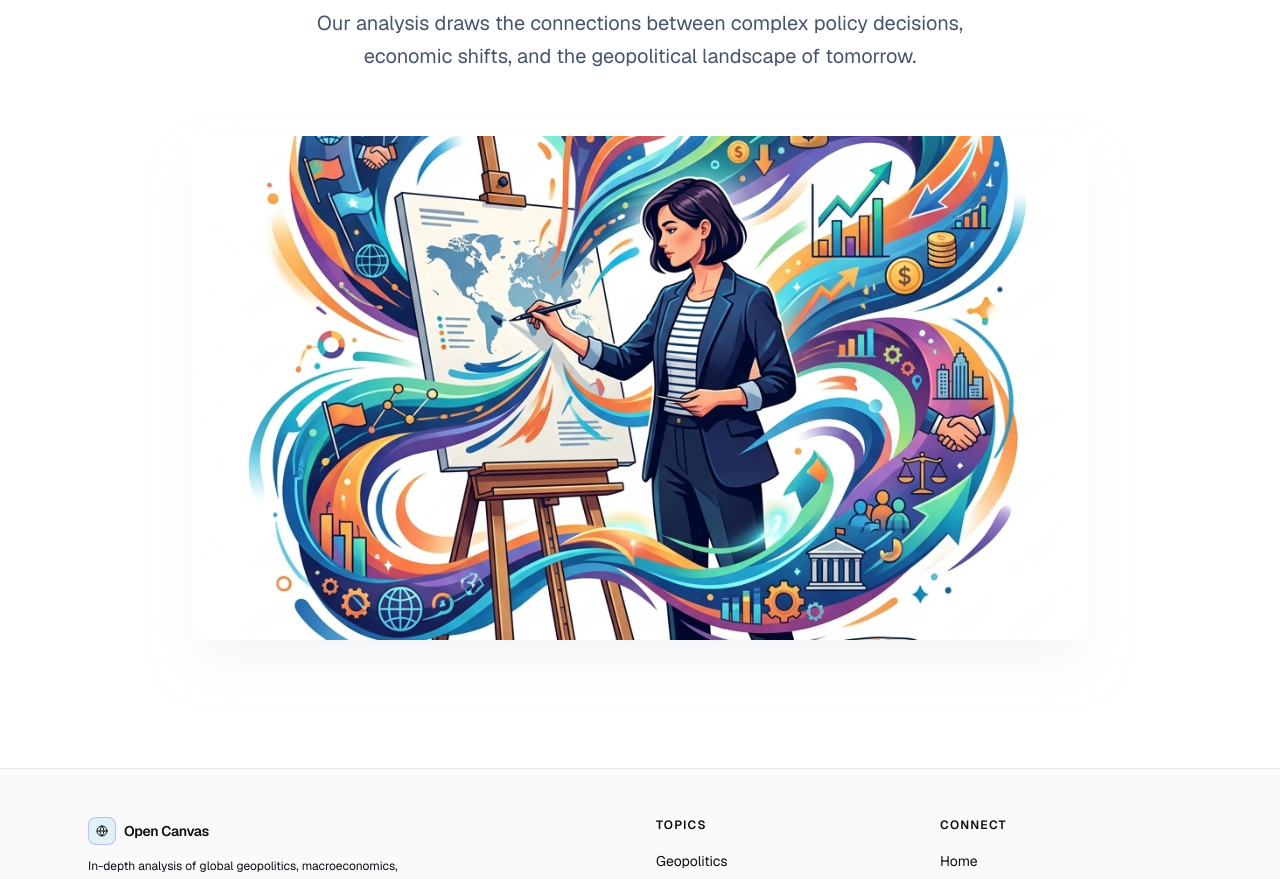
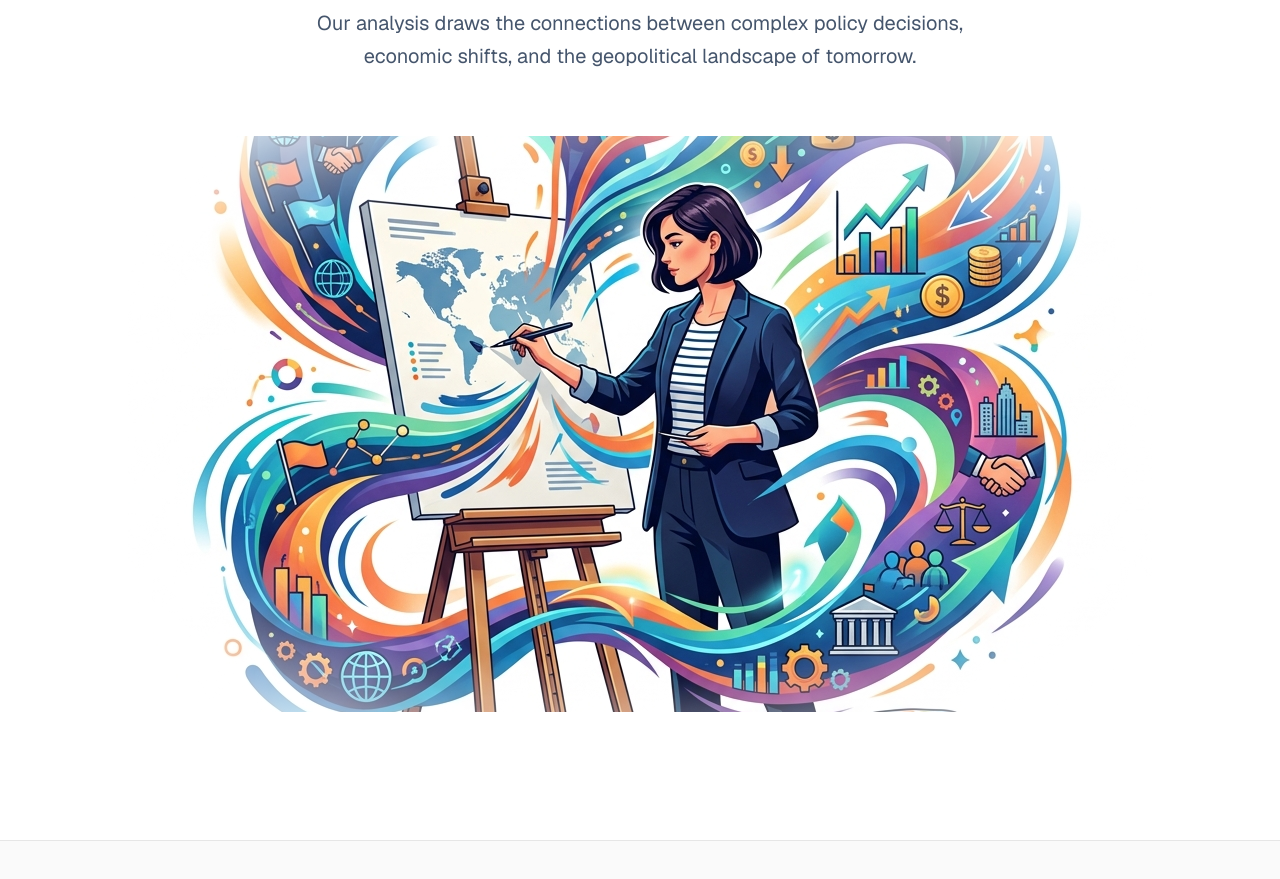
Before and after one commit to Nitik001/Open-Canvas, a Next.js app: page / in a window 1280 px wide. Shown: the part 1040-1919 px from the top of the page. Built offline with nearby package versions, Linux system fonts and the light colour scheme.

Commit message:
Enhance statement illustration immersion with mix-blend-multiply and radial masking

```diff
--- a/components/home/StatementCanvas.tsx
+++ b/components/home/StatementCanvas.tsx
@@ -46,11 +46,19 @@ export function StatementCanvas() {
 
         {/* ── Illustration ── */}
         <motion.div
-          className="relative w-full max-w-4xl aspect-[4/3] sm:aspect-[16/9] flex items-center justify-center overflow-hidden rounded-2xl shadow-2xl shadow-slate-200/50 bg-white"
-          initial={{ opacity: 0, scale: 0.95 }}
-          whileInView={{ opacity: 1, scale: 1 }}
+          className="relative w-full max-w-5xl aspect-[4/3] sm:aspect-[16/9] flex items-center justify-center pointer-events-none select-none mix-blend-multiply"
+          initial={{ opacity: 0, scale: 0.95, y: 20 }}
+          whileInView={{ opacity: 1, scale: 1, y: 0 }}
           viewport={{ once: true, margin: "-100px" }}
-          transition={{ duration: 0.8, delay: 0.2 }}
+          transition={{ duration: 0.8, delay: 0.2, ease: "easeOut" }}
+        >
+          {/* A radial gradient mask guarantees the outer edges gracefully fade out into the white background, ensuring total immersion */}
+          <div
+            className="absolute inset-0"
+            style={{
+              WebkitMaskImage: 'radial-gradient(ellipse at center, black 60%, transparent 100%)',
+              maskImage: 'radial-gradient(ellipse at center, black 60%, transparent 100%)'
+            }}
           >
             <Image
               src="/statement-illustration.jpg"
@@ -59,6 +67,7 @@ export function StatementCanvas() {
               className="object-cover object-center"
               priority
             />
+          </div>
         </motion.div>
 
       </div>
```
Lines whose indentation alone changed are shown as unchanged.
